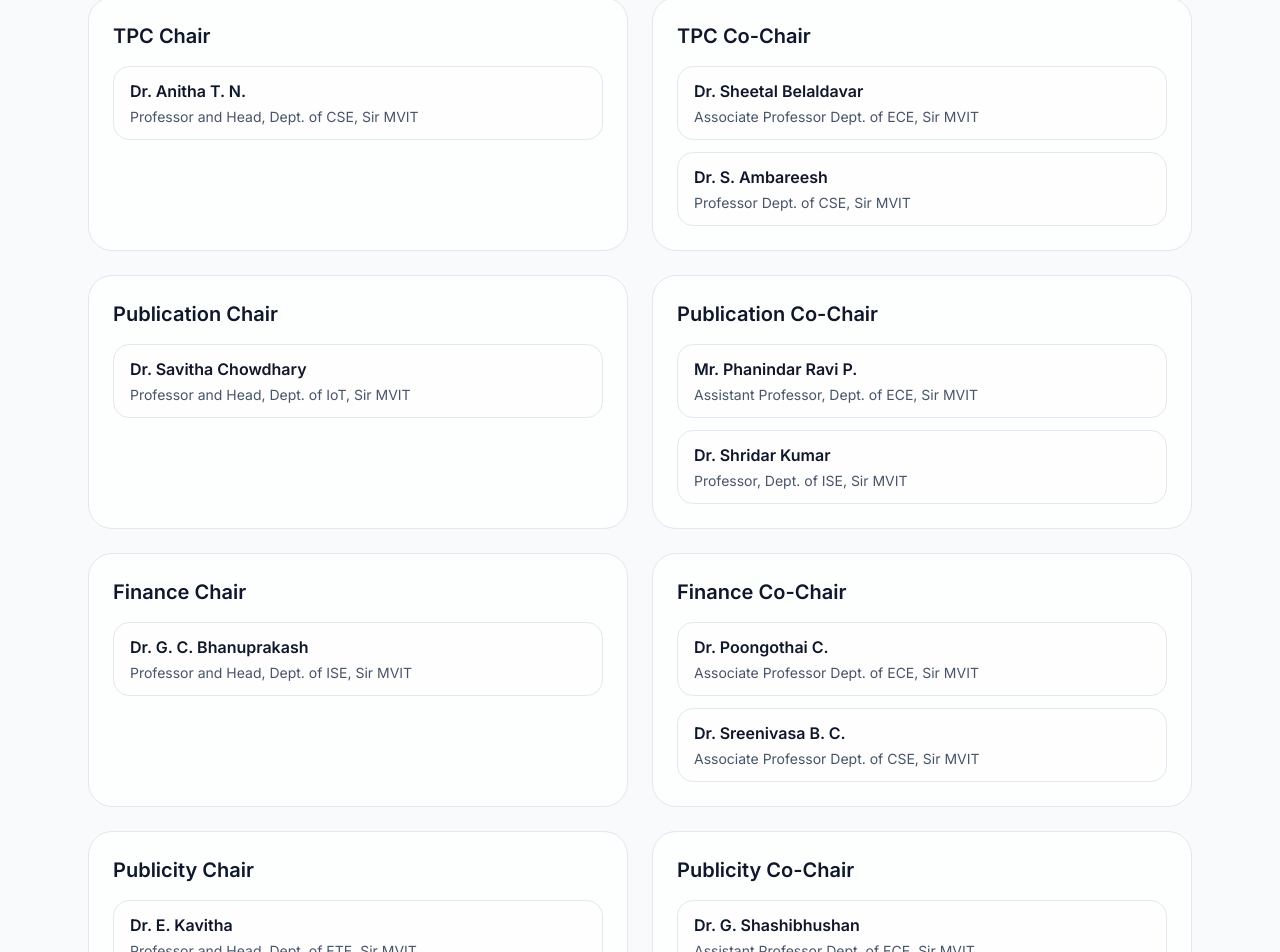
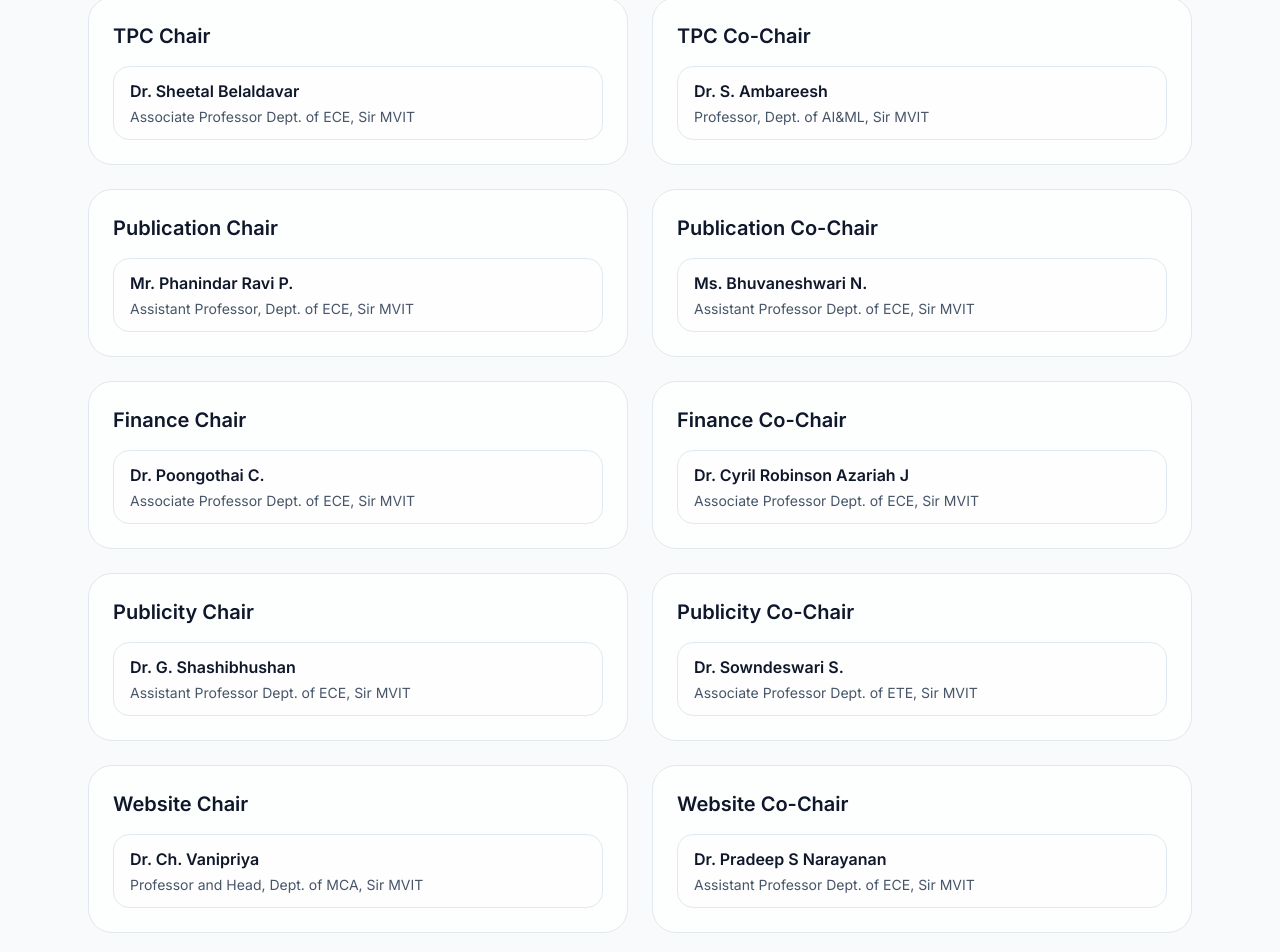
Before and after one commit to kshitiz-12/mvit-techcon, a React (Vite) app: page /key-committees in a window 1280 px wide. Shown: the part 956-1908 px from the top of the page. Built offline with nearby package versions, Linux system fonts and the light colour scheme.

Commit message:
chair and co chair

```diff
--- a/src/pages/KeyCommittees.tsx
+++ b/src/pages/KeyCommittees.tsx
@@ -17,6 +17,7 @@
     title: 'Organizing Chair',
     people: [
       { name: 'Dr. Sasmita Mohapatra', role: 'Professor and Head, Dept. of ECE, Sir MVIT' },
+      { name: 'Dr. Abhishek Appaji M.', role: 'Chair, IEEE SPS, Bangalore Chapter' },
     ],
   },
   {
@@ -29,53 +30,49 @@
   {
     title: 'TPC Chair',
     people: [
-      { name: 'Dr. Anitha T. N.', role: 'Professor and Head, Dept. of CSE, Sir MVIT' },
+      { name: 'Dr. Sheetal Belaldavar', role: 'Associate Professor Dept. of ECE, Sir MVIT' },
     ],
   },
   {
     title: 'TPC Co-Chair',
     people: [
-      { name: 'Dr. Sheetal Belaldavar', role: 'Associate Professor Dept. of ECE, Sir MVIT' },
-      { name: 'Dr. S. Ambareesh', role: 'Professor Dept. of CSE, Sir MVIT' },
+      { name: 'Dr. S. Ambareesh', role: 'Professor, Dept. of AI&ML, Sir MVIT' },
     ],
   },
   {
     title: 'Publication Chair',
     people: [
-      { name: 'Dr. Savitha Chowdhary', role: 'Professor and Head, Dept. of IoT, Sir MVIT' },
+      { name: 'Mr. Phanindar Ravi P.', role: 'Assistant Professor, Dept. of ECE, Sir MVIT' },
     ],
   },
   {
     title: 'Publication Co-Chair',
     people: [
-      { name: 'Mr. Phanindar Ravi P.', role: 'Assistant Professor, Dept. of ECE, Sir MVIT' },
-      { name: 'Dr. Shridar Kumar', role: 'Professor, Dept. of ISE, Sir MVIT' },
+      { name: 'Ms. Bhuvaneshwari N.', role: 'Assistant Professor Dept. of ECE, Sir MVIT' },
     ],
   },
   {
     title: 'Finance Chair',
     people: [
-      { name: 'Dr. G. C. Bhanuprakash', role: 'Professor and Head, Dept. of ISE, Sir MVIT' },
+      { name: 'Dr. Poongothai C.', role: 'Associate Professor Dept. of ECE, Sir MVIT' },
     ],
   },
   {
     title: 'Finance Co-Chair',
     people: [
-      { name: 'Dr. Poongothai C.', role: 'Associate Professor Dept. of ECE, Sir MVIT' },
-      { name: 'Dr. Sreenivasa B. C.', role: 'Associate Professor Dept. of CSE, Sir MVIT' },
+      { name: 'Dr. Cyril Robinson Azariah J', role: 'Associate Professor Dept. of ECE, Sir MVIT' },
     ],
   },
   {
     title: 'Publicity Chair',
     people: [
-      { name: 'Dr. E. Kavitha', role: 'Professor and Head, Dept. of ETE, Sir MVIT' },
+      { name: 'Dr. G. Shashibhushan', role: 'Assistant Professor Dept. of ECE, Sir MVIT' },
     ],
   },
   {
     title: 'Publicity Co-Chair',
     people: [
-      { name: 'Dr. G. Shashibhushan', role: 'Assistant Professor Dept. of ECE, Sir MVIT' },
-      { name: 'Dr. Sowndeswari', role: 'Associate Professor Dept. of ETE, Sir MVIT' },
+      { name: 'Dr. Sowndeswari S.', role: 'Associate Professor Dept. of ETE, Sir MVIT' },
     ],
   },
   {
@@ -87,7 +84,7 @@
   {
     title: 'Website Co-Chair',
     people: [
-      { name: 'Dr. Soumya Patil', role: 'Professor and Head, Dept. of AIML, Sir MVIT' },
+      { name: 'Dr. Pradeep S Narayanan', role: 'Assistant Professor Dept. of ECE, Sir MVIT' },
     ],
   },
   {
@@ -100,8 +97,6 @@
     title: 'Registration Co-Chair',
     people: [
       { name: 'Mr. Nataraja R.', role: 'Associate Professor Dept. of ECE, Sir MVIT' },
-      { name: 'Ms. Bhuvaneshwari N.', role: 'Assistant Professor Dept. of ECE, Sir MVIT' },
-      { name: 'Ms. Geetha V.', role: 'Assistant Professor Dept. of ECE, Sir MVIT' },
     ],
   },
 ]
```
